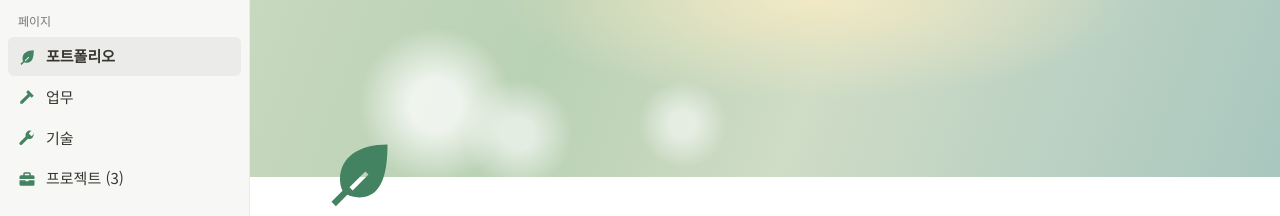
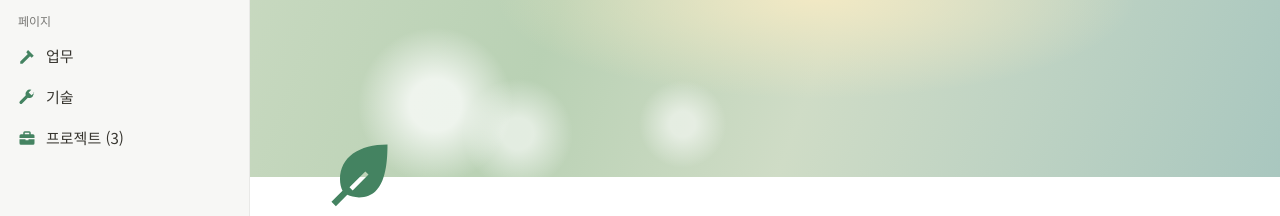
Before and after one commit to hansangha/hansangha.github.io, a plain HTML site: page index.html in a window 1280 px wide. Shown: the part 63-279 px from the top of the page. Drawn offline with Linux system fonts and the light colour scheme.

Commit message:
Add files via upload

```diff
--- a/index.html
+++ b/index.html
@@ -124,7 +124,7 @@ a:focus-visible{outline:2px solid var(--green);outline-offset:2px}
   <aside class="side">
     <a class="brand" href="#home"><svg class="ic" viewBox="0 0 24 24" aria-hidden="true"><path fill="currentColor" d="M21 3c-9 0-15 4-15 11 0 1.4.3 2.6.8 3.6L3.3 21.1l1.4 1.4 3.6-3.6c1 .5 2.2.8 3.7.8 7 0 9-7 9-16.7zM9 16.5l5-5 1 1-5 5z"/></svg>한상하의 포트폴리오</a>
     <div class="cap">페이지</div>
-    <nav><a href="#home" data-p="home"><svg class="ic" viewBox="0 0 24 24" aria-hidden="true"><path fill="currentColor" d="M21 3c-9 0-15 4-15 11 0 1.4.3 2.6.8 3.6L3.3 21.1l1.4 1.4 3.6-3.6c1 .5 2.2.8 3.7.8 7 0 9-7 9-16.7zM9 16.5l5-5 1 1-5 5z"/></svg>포트폴리오</a><a href="#work" data-p="work"><svg class="ic" viewBox="0 0 24 24" aria-hidden="true"><path fill="currentColor" d="M13.4 2.6 21 10.2l-2.8 2.8-2.1-2.1L6 21H3v-3l10.1-10.1L11 5.7z"/></svg>업무</a><a href="#skills" data-p="skills"><svg class="ic" viewBox="0 0 24 24" aria-hidden="true"><path fill="currentColor" d="M21.6 6.2 18 9.8 14.2 6l3.6-3.6a6 6 0 0 0-7.6 7.6L2.5 17.7a2.1 2.1 0 0 0 3 3l7.7-7.7a6 6 0 0 0 7.6-7.6z"/></svg>기술</a><a href="#projects" data-p="projects"><svg class="ic" viewBox="0 0 24 24" aria-hidden="true"><path fill="currentColor" d="M9 3h6a2 2 0 0 1 2 2v2h3a2 2 0 0 1 2 2v3H2V9a2 2 0 0 1 2-2h3V5a2 2 0 0 1 2-2zm0 4h6V5H9zM2 13.5h8V15h4v-1.5h8V19a2 2 0 0 1-2 2H4a2 2 0 0 1-2-2z"/></svg>프로젝트 (3)</a></nav>
+    <nav><a href="#work" data-p="work"><svg class="ic" viewBox="0 0 24 24" aria-hidden="true"><path fill="currentColor" d="M13.4 2.6 21 10.2l-2.8 2.8-2.1-2.1L6 21H3v-3l10.1-10.1L11 5.7z"/></svg>업무</a><a href="#skills" data-p="skills"><svg class="ic" viewBox="0 0 24 24" aria-hidden="true"><path fill="currentColor" d="M21.6 6.2 18 9.8 14.2 6l3.6-3.6a6 6 0 0 0-7.6 7.6L2.5 17.7a2.1 2.1 0 0 0 3 3l7.7-7.7a6 6 0 0 0 7.6-7.6z"/></svg>기술</a><a href="#projects" data-p="projects"><svg class="ic" viewBox="0 0 24 24" aria-hidden="true"><path fill="currentColor" d="M9 3h6a2 2 0 0 1 2 2v2h3a2 2 0 0 1 2 2v3H2V9a2 2 0 0 1 2-2h3V5a2 2 0 0 1 2-2zm0 4h6V5H9zM2 13.5h8V15h4v-1.5h8V19a2 2 0 0 1-2 2H4a2 2 0 0 1-2-2z"/></svg>프로젝트 (3)</a></nav>
   </aside>
   <main class="main">
     <nav class="topbar" aria-label="페이지"><a href="#home" data-p="home">포트폴리오</a><a href="#work" data-p="work">업무</a><a href="#skills" data-p="skills">기술</a><a href="#projects" data-p="projects">프로젝트 (3)</a></nav>
```
